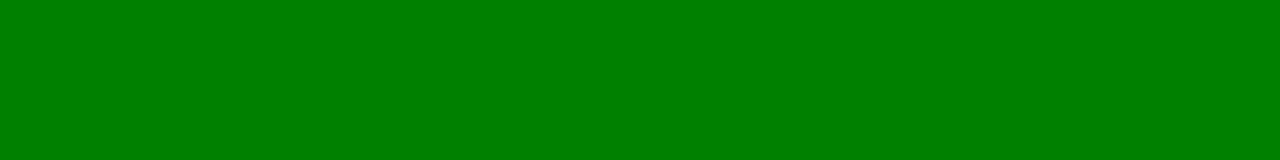
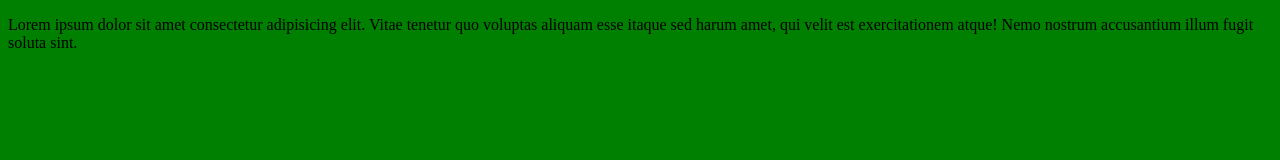
Before and after one commit to suckitfa/sass-demo, a plain HTML site: page tourial-02/index.html in a window 1280 px wide. Drawn offline with Linux system fonts and the light colour scheme.

Commit message:
scss map的用法

```diff
--- a/tourial-02/index.html
+++ b/tourial-02/index.html
@@ -8,6 +8,8 @@
   <title>FreeCodeCamp Scss Course</title>
 </head>
 <body>
-
+  <div class="main">
+    <p>Lorem ipsum dolor sit amet consectetur adipisicing elit. Vitae tenetur quo voluptas aliquam esse itaque sed harum amet, qui velit est exercitationem atque! Nemo nostrum accusantium illum fugit soluta sint.</p>
+  </div>
 </body>
 </html>
--- a/tourial-02/styles/style.scss
+++ b/tourial-02/styles/style.scss
@@ -1,3 +1,10 @@
+$font-weights: (
+  "regular":400,
+  "medium":500,
+  "bold":700
+);
+
 body {
   background-color: green;
+  font-weight: map-get($map: $font-weights, $key:regular);
 }
```
Also changed, not shown: tourial-02/styles/style.css, 1 other file.
